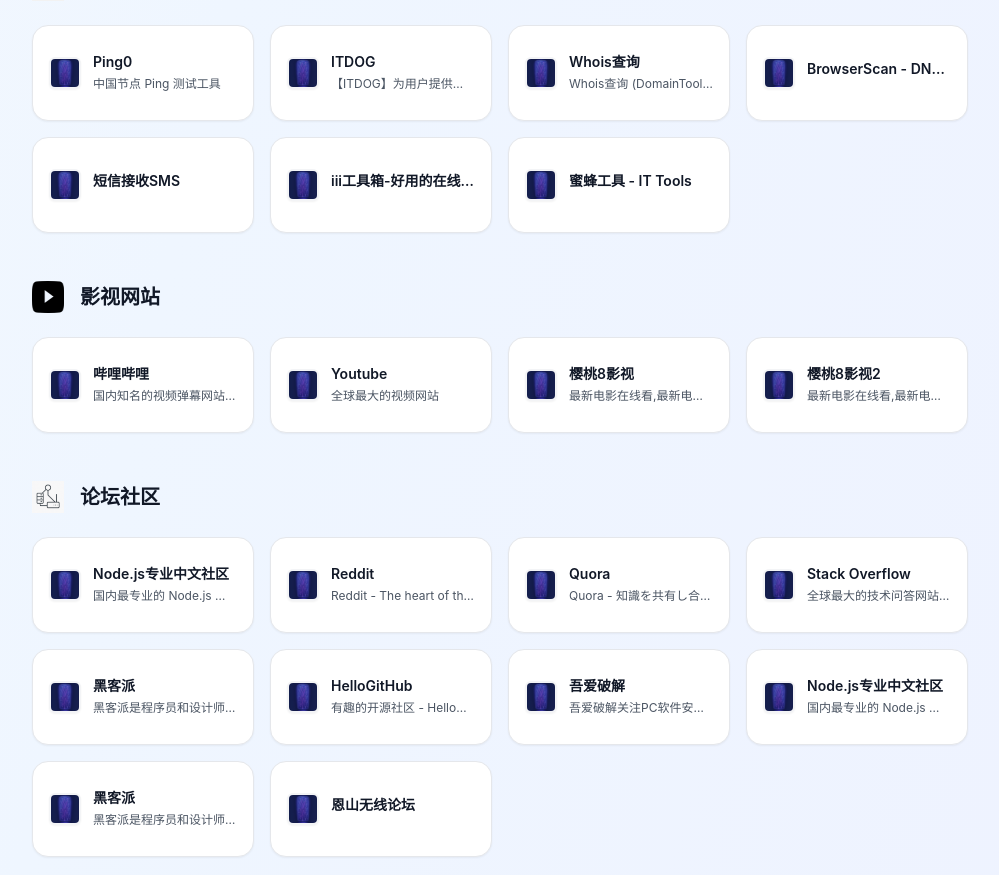
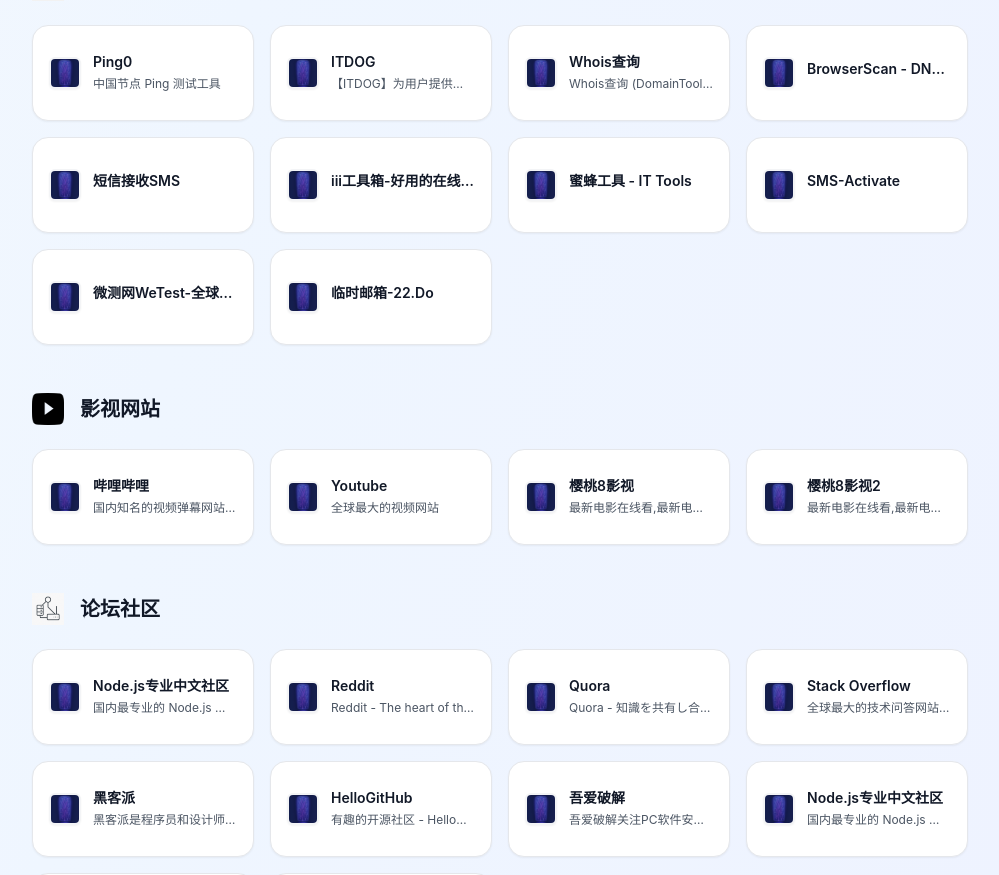
Before and after one commit to synmv/binnav111, a React (Vite) app: page / in a window 1280 px wide. Shown: the part 3240-4115 px from the top of the page, without its empty margins (280-1279 px from the left). Built offline with nearby package versions, Linux system fonts and the light colour scheme.

Commit message:
🔧 Auto-update website config via EdgeOne Functions

```diff
--- a/src/websiteData.js
+++ b/src/websiteData.js
@@ -1,4 +1,4 @@
-// 网站数据 - 通过管理后台更新于 2025/8/30 21:42:08
+// 网站数据 - 通过管理后台更新于 2025/8/30 21:46:46
 
 // 站点配置
 export const siteConfig = {
@@ -870,6 +870,33 @@
     "icon": "https://icon.nbvil.com/favicon?url=awinds.alwaysdata.net"
   },
   {
+    "id": 1756561418453,
+    "name": "SMS-Activate",
+    "description": "",
+    "url": "https://sms-activate.guru/cn/freeNumbers#nnuumm",
+    "category": "category_1756047882772",
+    "tags": [],
+    "icon": "https://icon.nbvil.com/favicon?url=sms-activate.guru"
+  },
+  {
+    "id": 1756561501942,
+    "name": "微测网WeTest-全球云服务监测平台",
+    "description": "",
+    "url": "https://www.wetest.vip/",
+    "category": "category_1756047882772",
+    "tags": [],
+    "icon": "https://icon.nbvil.com/favicon?url=www.wetest.vip"
+  },
+  {
+    "id": 1756561604234,
+    "name": "临时邮箱-22.Do",
+    "description": "",
+    "url": "https://22.do/",
+    "category": "category_1756047882772",
+    "tags": [],
+    "icon": "https://icon.nbvil.com/favicon?url=22.do"
+  },
+  {
     "id": 1756040438666,
     "name": "哔哩哔哩",
     "description": "国内知名的视频弹幕网站，这里有最及时的动漫新番，最棒的ACG氛围，最有创意的Up主",
```
